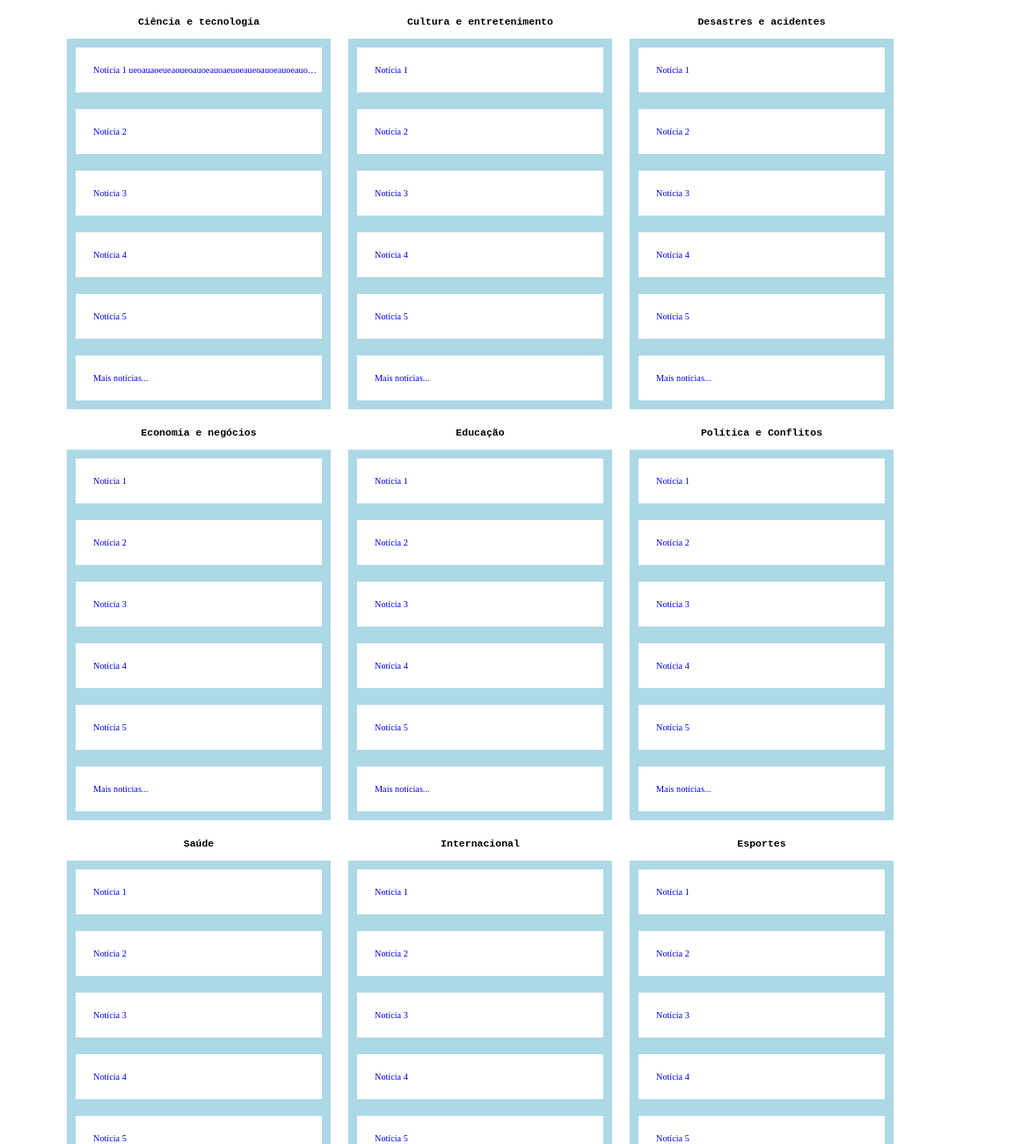
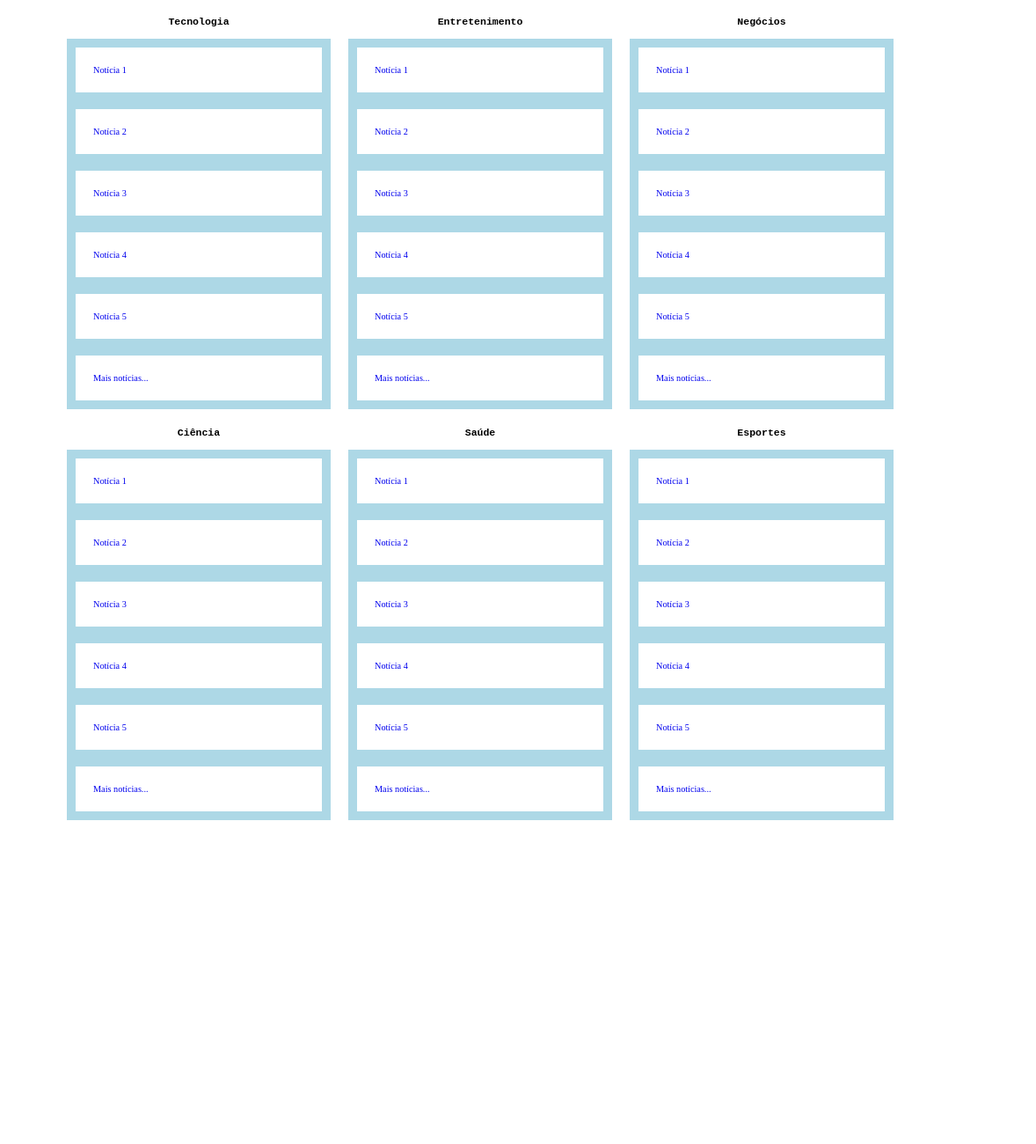
Before and after one commit to XxPedroAlmeidaxX/NewsGate, a plain HTML site: page index.html in a window 1280 px wide. Shown: the top 1300 px of the page at 88% size, 102-1280 px from the left. After the commit the page ends 950 px from the top, so only its background shows below. Drawn offline with Linux system fonts and the light colour scheme.

Commit message:
NewsAPI Integration Start

```diff
--- a/index.html
+++ b/index.html
@@ -1,32 +1,28 @@
 <!DOCTYPE html>
-<html lang="en">
+<html lang="pt-br">
 
 <head>
     <title>News Gate</title>
     <meta charset="UTF-8">
-    <meta name="viewport" content="width=device-width, initial-scale=1, maximum-scale=1.0">
-    <link rel="stylesheet" type="text/css" href="style.css" />
+    <meta content="width=device-width, initial-scale=1, maximum-scale=1.0" name="viewport">
+    <link href="style.css" rel="stylesheet" type="text/css"/>
+    <script src="credentials.js" type="text/javascript"></script>
+    <script src="script.js" type="text/javascript"></script>
 </head>
 
-<body>
+<body onload="setNews()">
 <header class="header">
-        <a href='index.html'><img src='logo.png' alt='Site&#39s Logo '></a>
+    <a href='index.html'><img alt='Site&#39s Logo ' src='logo.png'></a>
 </header>
 <div class="container">
     <section>
-            <h1>Ciência e tecnologia</h1>
-            <ul>
-                <li><a href='noticia.html'>Notícia 1 ueoauaoeueaoueoauoeauoaeuoeaueoauoeauoeauoeueoa</a></li>
-                <li><a href='noticia.html'>Notícia 2</a></li>
-                <li><a href='noticia.html'>Notícia 3</a></li>
-                <li><a href='noticia.html'>Notícia 4</a></li>
-                <li><a href='noticia.html'>Notícia 5</a></li>
-                <li><a href='#'>Mais notícias...</a></li>
+        <h1>Tecnologia</h1>
+        <ul id="technologyList">
         </ul>
     </section>
     <section>
-            <h1>Cultura e entretenimento</h1>
-            <ul>
+        <h1>Entretenimento</h1>
+        <ul id="entertainmentList">
             <li><a href='noticia.html'>Notícia 1</a></li>
             <li><a href='noticia.html'>Notícia 2</a></li>
             <li><a href='noticia.html'>Notícia 3</a></li>
@@ -36,8 +32,8 @@
         </ul>
     </section>
     <section>
-            <h1>Desastres e acidentes</h1>
-            <ul>
+        <h1>Negócios</h1>
+        <ul id="businessList">
             <li><a href='noticia.html'>Notícia 1</a></li>
             <li><a href='noticia.html'>Notícia 2</a></li>
             <li><a href='noticia.html'>Notícia 3</a></li>
@@ -47,30 +43,8 @@
         </ul>
     </section>
     <section>
-            <h1>Economia e negócios</h1>
-            <ul>
-                <li><a href='noticia.html'>Notícia 1</a></li>
-                <li><a href='noticia.html'>Notícia 2</a></li>
-                <li><a href='noticia.html'>Notícia 3</a></li>
-                <li><a href='noticia.html'>Notícia 4</a></li>
-                <li><a href='noticia.html'>Notícia 5</a></li>
-                <li><a href='#'>Mais notícias...</a></li>
-            </ul>
-        </section>
-        <section>
-            <h1>Educação</h1>
-            <ul>
-                <li><a href='noticia.html'>Notícia 1</a></li>
-                <li><a href='noticia.html'>Notícia 2</a></li>
-                <li><a href='noticia.html'>Notícia 3</a></li>
-                <li><a href='noticia.html'>Notícia 4</a></li>
-                <li><a href='noticia.html'>Notícia 5</a></li>
-                <li><a href='#'>Mais notícias...</a></li>
-            </ul>
-        </section>
-        <section>
-            <h1>Política e Conflitos</h1>
-            <ul>
+        <h1>Ciência</h1>
+        <ul id="scienceList">
             <li><a href='noticia.html'>Notícia 1</a></li>
             <li><a href='noticia.html'>Notícia 2</a></li>
             <li><a href='noticia.html'>Notícia 3</a></li>
@@ -81,18 +55,7 @@
     </section>
     <section>
         <h1>Saúde</h1>
-            <ul>
-                <li><a href='noticia.html'>Notícia 1</a></li>
-                <li><a href='noticia.html'>Notícia 2</a></li>
-                <li><a href='noticia.html'>Notícia 3</a></li>
-                <li><a href='noticia.html'>Notícia 4</a></li>
-                <li><a href='noticia.html'>Notícia 5</a></li>
-                <li><a href='#'>Mais notícias...</a></li>
-            </ul>
-        </section>
-        <section>
-            <h1>Internacional</h1>
-            <ul>
+        <ul id="healthList">
             <li><a href='noticia.html'>Notícia 1</a></li>
             <li><a href='noticia.html'>Notícia 2</a></li>
             <li><a href='noticia.html'>Notícia 3</a></li>
@@ -103,7 +66,7 @@
     </section>
     <section>
         <h1>Esportes</h1>
-            <ul>
+        <ul id="sportsList">
             <li><a href='noticia.html'>Notícia 1</a></li>
             <li><a href='noticia.html'>Notícia 2</a></li>
             <li><a href='noticia.html'>Notícia 3</a></li>
--- /dev/null
+++ b/script.js
@@ -0,0 +1,29 @@
+function getNews(category, callback) {
+    let endpoint = `https://newsapi.org/v2/top-headlines?country=br&category=${category}&apiKey=${apiKey}`
+
+    fetch(endpoint).then(response => {
+        return response.json()
+    }).then(data => {
+        return data
+    }).catch(err => {
+        console.log(err)
+    }).then(data => {
+        callback(data)
+    })
+}
+
+function setNews() {
+    let tecList = document.getElementById("technologyList")
+    tecList.innerHTML = `
+        <li><a href='noticia.html'>Notícia 1</a></li>
+        <li><a href='noticia.html'>Notícia 2</a></li>
+        <li><a href='noticia.html'>Notícia 3</a></li>
+        <li><a href='noticia.html'>Notícia 4</a></li>
+        <li><a href='noticia.html'>Notícia 5</a></li>
+        <li><a href='#'>Mais notícias...</a></li>`
+    getNews("technology", data => {
+        for (let i = 0; i < 5; i++) {
+
+        }
+    })
+}
```
Lines whose indentation alone changed are shown as unchanged.
